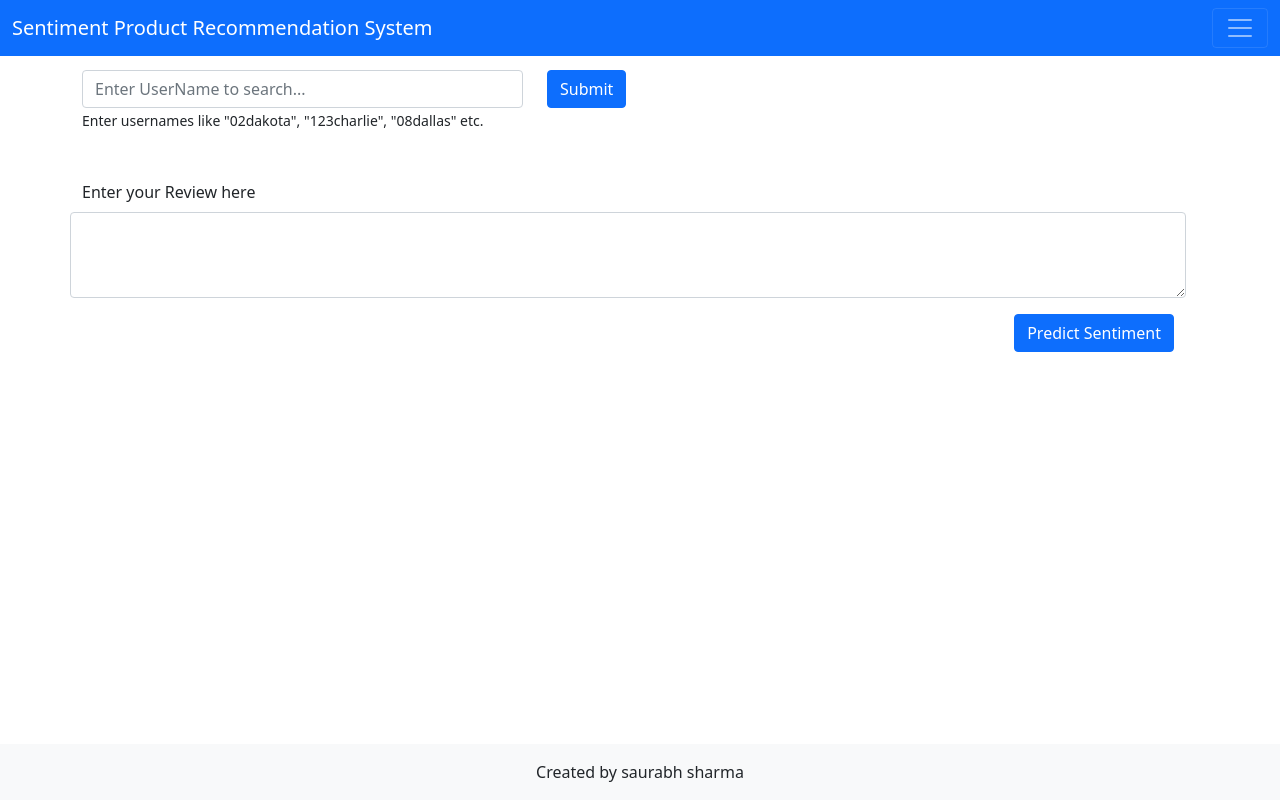
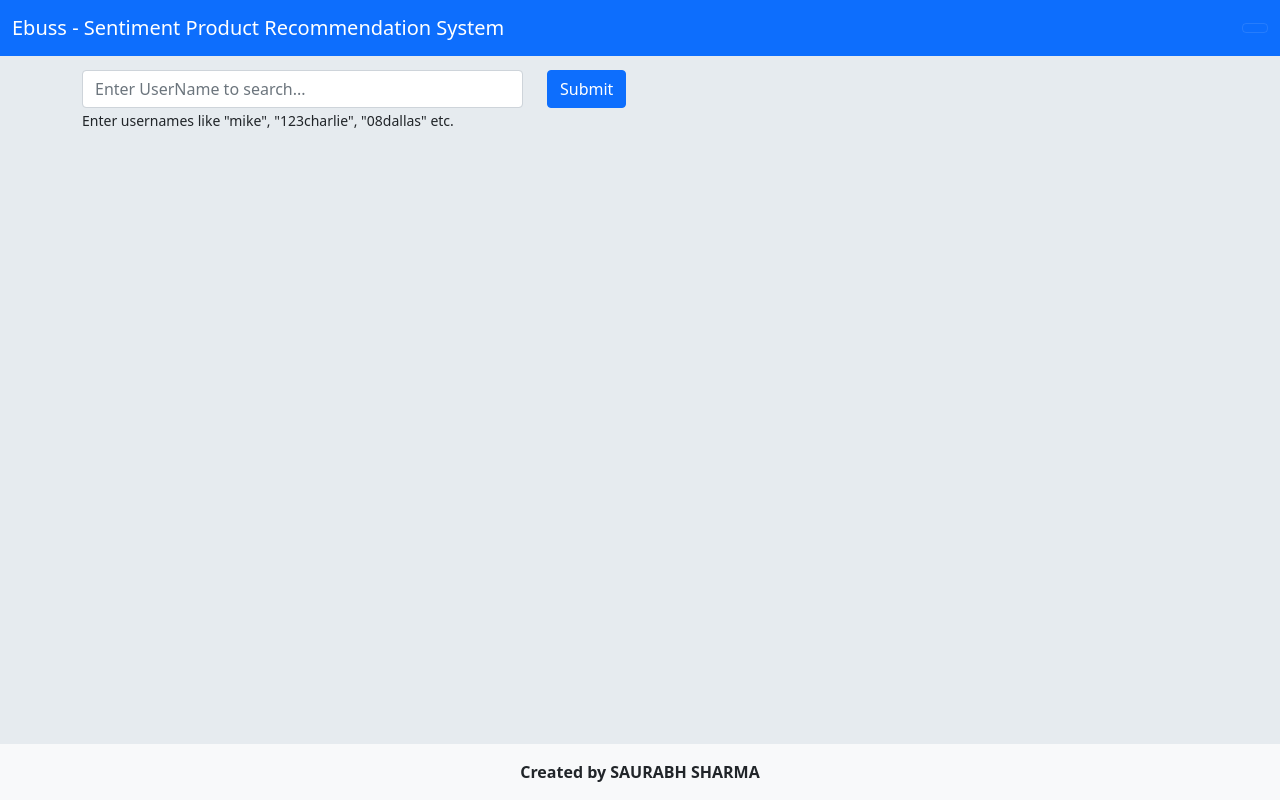
Before and after one commit to saurabhsharmagwl/SentimentBasedProductRecommendationSystem, a Flask app: page / in a window 1280 px wide. Run offline with Flask 2, Linux system fonts and the light colour scheme; parts of the project's set-up code (start-up, migrations or seed data) failed here and were passed over.

Commit message:
uploading file

```diff
--- a/app.py
+++ b/app.py
@@ -31,15 +31,6 @@ def prediction():
         return render_template("index.html", message="User Name doesn't exists, No product recommendations at this point of time!")
 
 
-@app.route('/predictSentiment', methods=['POST'])
-def predict_sentiment():
-    # get the review text from the html form
-    review_text = request.form["reviewText"]
-    print(review_text)
-    pred_sentiment = sentiment_model.classify_sentiment(review_text)
-    print(pred_sentiment)
-    return render_template("index.html", sentiment=pred_sentiment)
-
 
 if __name__ == '__main__':
     app.run()
--- a/templates/index.html
+++ b/templates/index.html
@@ -11,14 +11,15 @@
       integrity="sha384-1BmE4kWBq78iYhFldvKuhfTAU6auU8tT94WrHftjDbrCEXSU1oBoqyl2QvZ6jIW3"
       crossorigin="anonymous"
     />
-    <title>Sentiment Based Product Recommendation</title>
+
+    <title>Ebuss - Sentiment Based Product Recommendation</title>
   </head>
-
+  <body style="background-color:#e6ebef">
   <body>
     <nav class="navbar fixed-top navbar-dark bg-primary">
       <div class="container-fluid">
         <a class="navbar-brand" href="#"
-          >Sentiment Product Recommendation System</a
+          >Ebuss - Sentiment Product Recommendation System</a
         >
         <button
           class="navbar-toggler"
@@ -29,7 +30,7 @@
           aria-expanded="false"
           aria-label="Toggle navigation"
         >
-          <span class="navbar-toggler-icon"></span>
+
         </button>
       </div>
     </nav>
@@ -47,7 +48,7 @@
                 placeholder="Enter UserName to search..."
               />
               <p>
-                <small>Enter usernames like "02dakota", "123charlie", "08dallas" etc. </small>
+                <small>Enter usernames like "mike", "123charlie", "08dallas" etc. </small>
               </p>
             </div>
             <div class="col-sm-2">
@@ -88,47 +89,11 @@
         </div>
       </form>
 
-      <form method="post" action="/predictSentiment">
-        <div class="row vstack gap-3">
-          <div class="row">
-            <label for="reviewText" class="form-label"
-              >Enter your Review here</label
-            >
-            <textarea
-              class="form-control"
-              name="reviewText"
-              rows="3"
-              id="reviewText"
-            ></textarea>
-          </div>
-          <div class="row">
-            <div class="col align-self-end">
-              <input
-                type="submit"
-                class="btn btn-primary float-end"
-                value="Predict Sentiment"
-              />
-            </div>
-          </div>
-          <div class="row">
-            {% if sentiment == 1%}
-            <div class="alert alert-success" role="alert">
-              Entered Review Text is predicted to be Positive
-            </div>
-            {% elif sentiment == 0%}
-            <div class="alert alert-danger" role="alert">
-              Entered Review Text is predicted to be Negative
-            </div>
-            {% endif %}
-          </div>
-        </div>
-      </form>
-    </div>
-  </body>
+
   <footer class="bg-light text-center text-lg-start fixed-bottom">
     <!-- Copyright -->
     <div class="text-center p-3 bg-light">
-      Created by saurabh sharma
+      <B>Created by SAURABH SHARMA</B>
     </div>
     <!-- Copyright -->
   </footer>
```
Also changed, not shown: model.py (+0 -54 lines), 1 other file.
